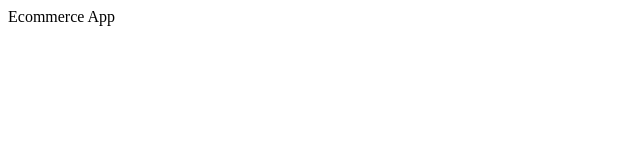
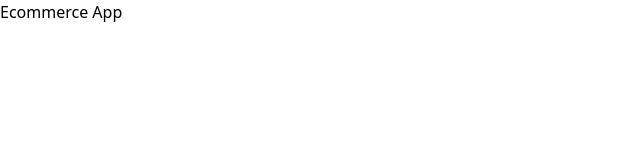
Before and after one commit to Joshuaosunlakin3433/Ecommerce-app-project-Mongoosefury, a React (Vite) app: page / in a window 1280 px wide. Shown: the top 160 px of the page, without its empty margins (0-640 px from the left). Built offline with nearby package versions, Linux system fonts and the light colour scheme.

Commit message:
feat: add design system variables and notes in index.css

```diff
--- a/src/index.css
+++ b/src/index.css
@@ -0,0 +1,38 @@
+@import url("https://fonts.googleapis.com/css2?family=Inter:ital,opsz,wght@0,14..32,100..900;1,14..32,100..900&family=Poppins:ital,wght@0,100;0,200;0,300;0,400;0,500;0,600;0,700;0,800;0,900;1,100;1,200;1,300;1,400;1,500;1,600;1,700;1,800;1,900&display=swap");
+@import "tailwindcss";
+
+@theme {
+  --font-heading: "Inter", sans-serif;
+  --font-secondary: "Poppins", sans-serif;
+  --color-secondaryWhite: #f5f5f5;
+  --color-textWhite: #fafafa;
+  --color-primaryBlack: #363738;
+  --color-textGray: #7d8184;
+  --color-secondaryRed: #db4444;
+  --color-textWhite: #d37643;
+  --color-productWhite: #f5f5f5;
+  --color-hoverRed: #e07575;
+  --color-hoverBlue: #a0bce0;
+  --color-greenButton: #00ff66;
+}
+
+/*
+Design System Notes:
+
+1. White Colors:
+    - Primary White: Used only for the main background (use Tailwind's bg-white).
+    - Secondary Whites:
+      - --color-secondaryWhite: For text backgrounds.
+      - --color-productWhite: For product card backgrounds.
+      - (If you find another secondary white in the design, add it as needed.)
+
+2. Red Colors:
+    - --color-secondaryRed: Primary red, used for button backgrounds.
+    - --color-hoverRed: Secondary red, used for hover states.
+
+3. Fonts:
+    - --font-heading: "Inter", used for headings.
+    - --font-secondary: "Poppins", used for body text.
+
+Note: Variable names reflect their intended use in the design for clarity.
+*/
```
